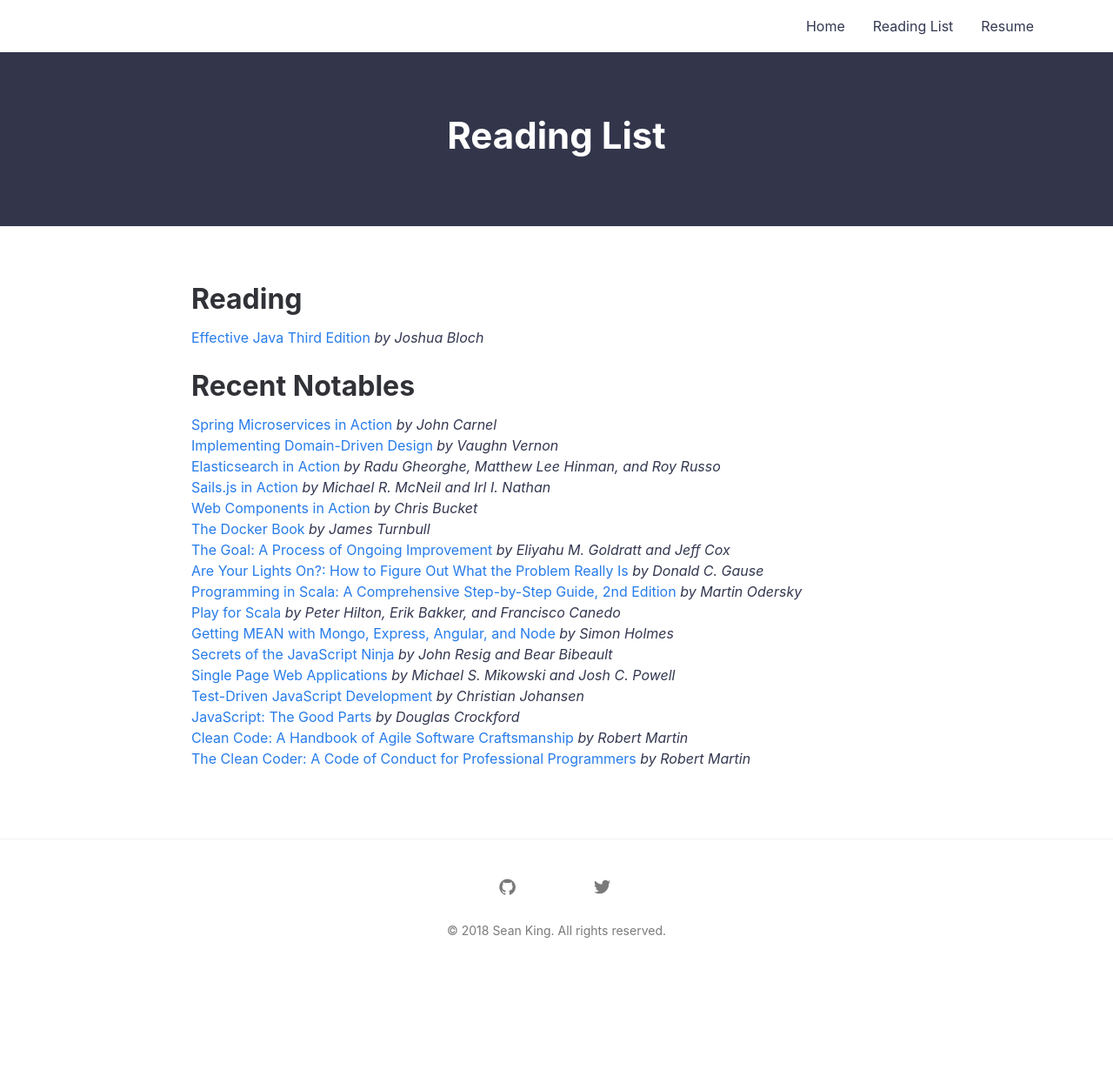
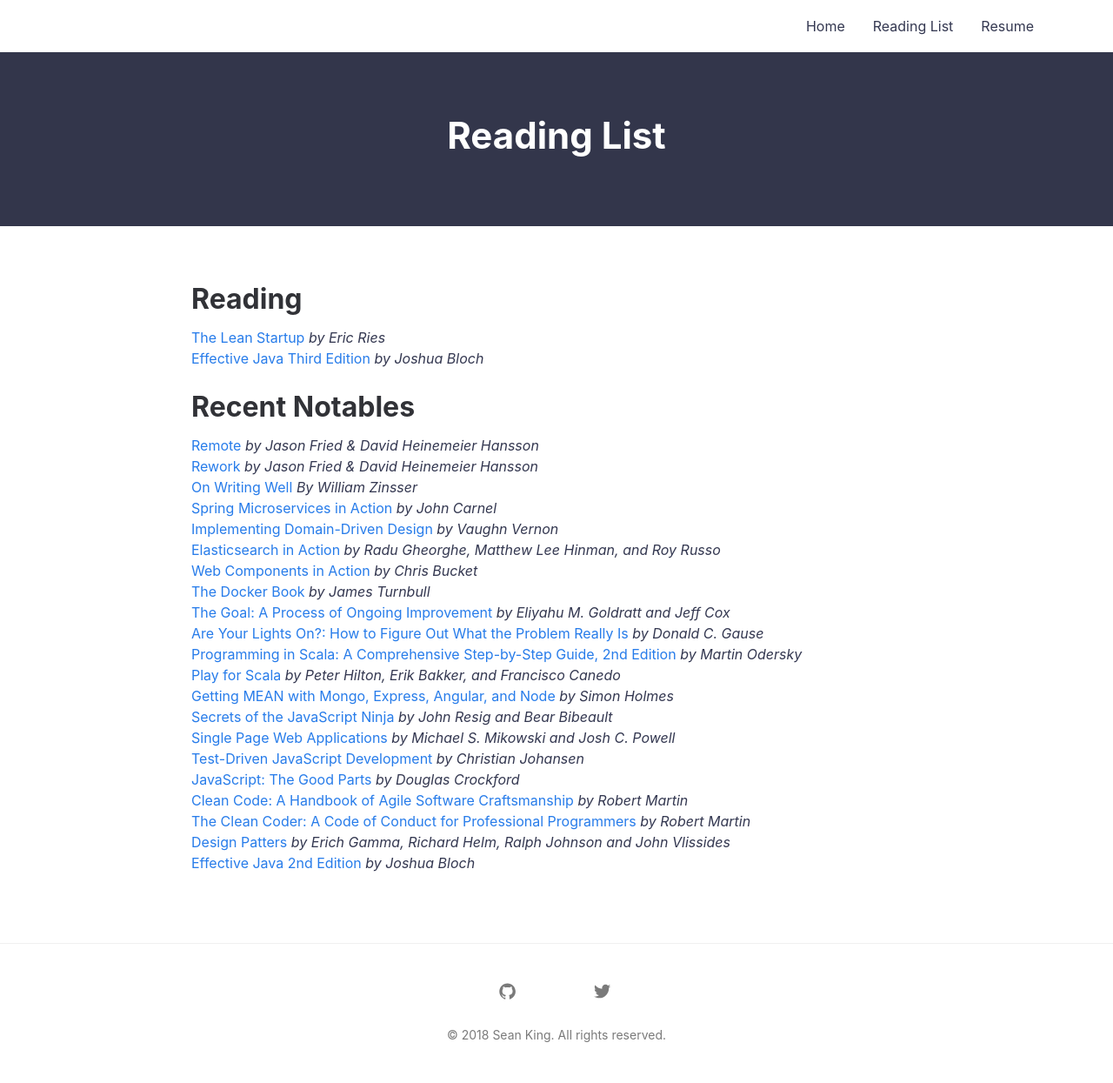
Before and after one commit to seanking/seanking.github.io, a Jekyll site: the page built from readingList.md, in a window 1280 px wide. Shown: the whole page at 87% size. Built offline with Jekyll 4.4.1, drawn with Linux system fonts in a browser that asks for light colours; before the commit the page ends 1125 px from its top, so only the background shows below that.

Commit message:
Updating reading list

```diff
--- a/readingList.md
+++ b/readingList.md
@@ -5,15 +5,16 @@
 ---
 
 # Reading
-
+[The Lean Startup](http://theleanstartup.com/book) _by Eric Ries_
 [Effective Java Third Edition](https://www.informit.com/store/effective-java-9780134685991) _by Joshua Bloch_
 
 # Recent Notables
-
+[Remote](https://basecamp.com/books/remote) _by Jason Fried & David Heinemeier Hansson_
+[Rework](https://basecamp.com/books/rework) _by Jason Fried & David Heinemeier Hansson_
+[On Writing Well](https://www.amazon.com/dp/B0090RVGW0/ref=dp-kindle-redirect?_encoding=UTF8&btkr=1) _By William Zinsser_
 [Spring Microservices in Action](https://www.manning.com/books/spring-microservices-in-action) _by John Carnel_
 [Implementing Domain-Driven Design](https://www.amazon.com/Implementing-Domain-Driven-Design-Vaughn-Vernon/dp/0321834577) _by Vaughn Vernon_
 [Elasticsearch in Action](https://www.manning.com/books/elasticsearch-in-action) _by Radu Gheorghe, Matthew Lee Hinman, and Roy Russo_
-[Sails.js in Action](https://www.manning.com/books/sails-js-in-action) _by Michael R. McNeil and Irl I. Nathan_
 [Web Components in Action](https://www.manning.com/books/web-components-in-action-cx) _by Chris Bucket_
 [The Docker Book](http://www.dockerbook.com/) _by James Turnbull_
 [The Goal: A Process of Ongoing Improvement](http://www.amazon.com/Goal-Process-Ongoing-Improvement/dp/0884271951/ref=sr_1_1?s=books&ie=UTF8&qid=1452651317&sr=1-1&keywords=the+goal) _by Eliyahu M. Goldratt and Jeff Cox_
@@ -27,3 +28,5 @@
 [JavaScript: The Good Parts](http://www.amazon.com/JavaScript-Good-Parts-Douglas-Crockford/dp/0596517742) _by Douglas Crockford_
 [Clean Code: A Handbook of Agile Software Craftsmanship](http://www.amazon.com/Clean-Code-Handbook-Software-Craftsmanship-ebook/dp/B001GSTOAM/ref=dp_kinw_strp_1) _by Robert Martin_
 [The Clean Coder: A Code of Conduct for Professional Programmers](http://www.amazon.com/The-Clean-Coder-Professional-Programmers-ebook/dp/B0050JLC9Y/ref=pd_sim_351_2?ie=UTF8&dpID=51MoTaVrS7L&dpSrc=sims&preST=_AC_UL160_SR123%2C160_&refRID=002TXN2DT556PES4C80A) _by Robert Martin_
+[Design Patters](https://en.wikipedia.org/wiki/Design_Patterns) _by Erich Gamma, Richard Helm, Ralph Johnson and John Vlissides_
+[Effective Java 2nd Edition](https://www.amazon.com/Effective-Java-2nd-Joshua-Bloch/dp/0321356683) _by Joshua Bloch_
```
